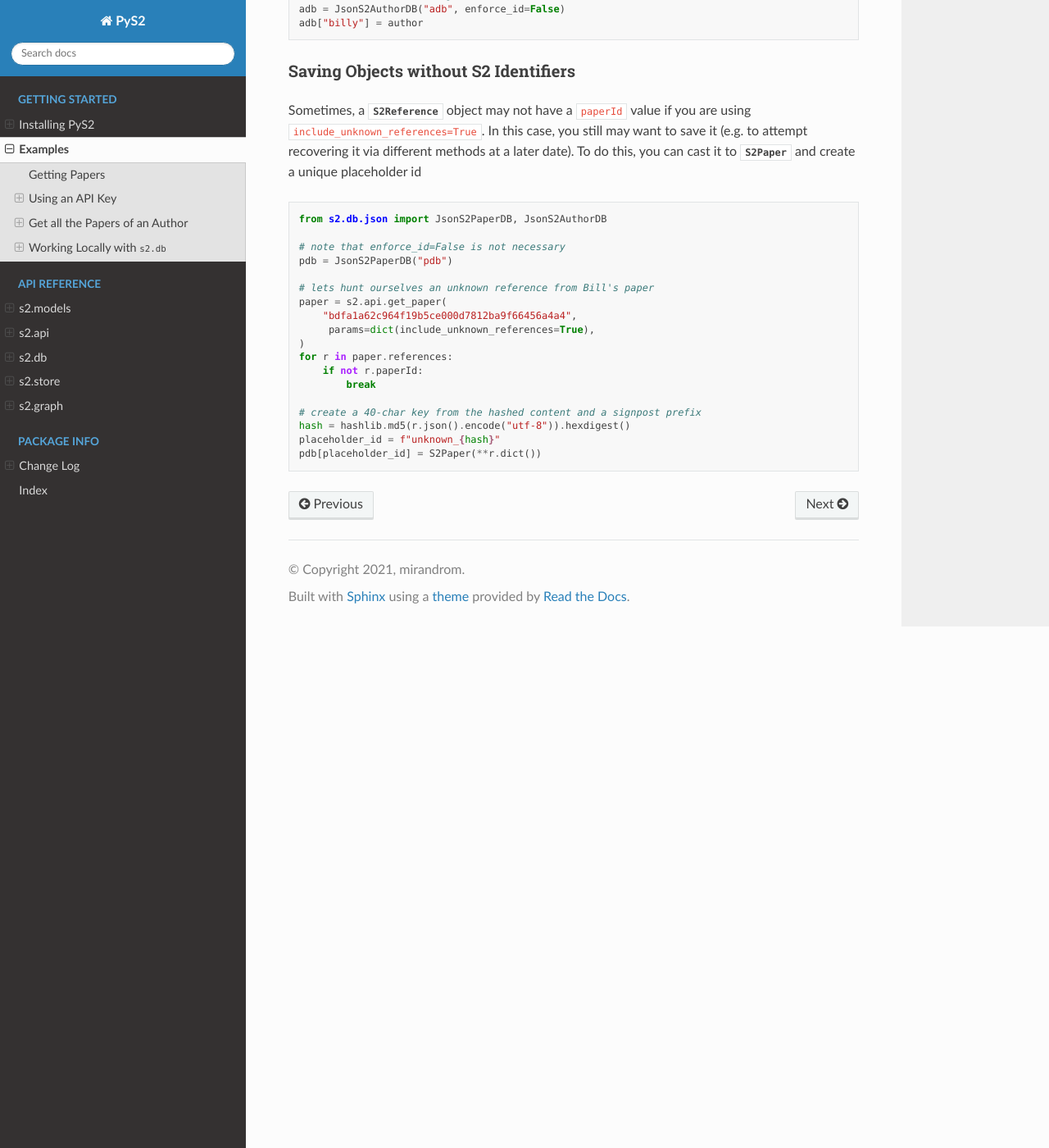
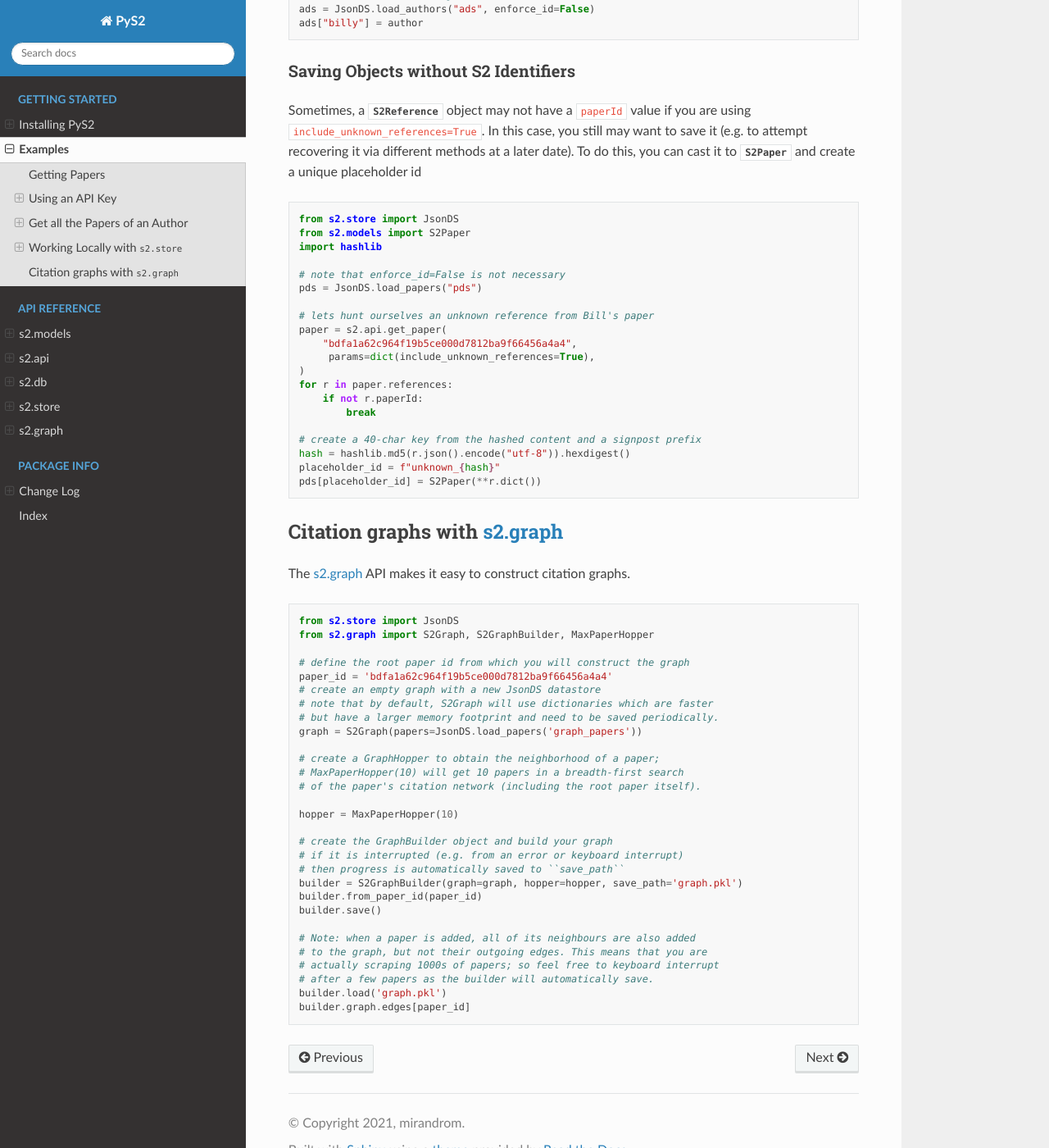
Before and after one commit to mirandrom/PyS2, a Sphinx documentation site: the page built from doc/getting_started/examples.rst, in a window 1280 px wide and 1400 px high, scrolled down 3282 px. Shown: the whole window at 82% size. Built offline with Sphinx 7.4.7 and the Read the Docs theme 2.0.0, drawn with Linux system fonts in a browser that asks for light colours; some of the changed text lies outside the part shown.

Commit message:
docs[s2.graph,s2.store]: updated examples

```diff
--- a/doc/api_reference/db.rst
+++ b/doc/api_reference/db.rst
@@ -7,7 +7,7 @@ s2.db
 
 PyS2 allows you to store and retrieve :class:`S2Paper` and :class:`S2Author`
 objects via arbitrary :class:`MutableMapping` classes. For an example, see
-:any:`saving_with_db`.
+:any:`saving_with_store`.
 
 .. toctree::
     :maxdepth: 2
--- a/doc/getting_started/examples.rst
+++ b/doc/getting_started/examples.rst
@@ -143,43 +143,43 @@ published *h* papers that have each been cited at least *h* times.
 
 Which gives us an *h*-index 12 for Bill Gates!
 
-.. _saving_with_db:
+.. _saving_with_store:
 
-Working Locally with :any:`s2.db`
+Working Locally with :any:`s2.store`
 --------------------------------------------------------------------------------
-The :any:`s2.db` API makes it easy to save and retrieve your :class:`.S2Paper`
+The :any:`s2.store` API makes it easy to save and retrieve your :class:`.S2Paper`
 and :class:`.S2Author` objects through a dict-like interface.
 
 .. code-block:: python
 
-    from s2.db.json import JsonS2PaperDB, JsonS2AuthorDB
+    from s2.store import JsonDS
 
     # path of directory where S2Papers will be saved as jsons
-    s2paper_json_dir = "pdb"
+    s2paper_json_dir = "pds"
 
     # if the directory does not exist, it is created
     # otherwise, previously saved S2Papers become accessible
-    pdb = JsonS2PaperDB(s2paper_json_dir)
+    pds = JsonDS.load_papers(s2paper_json_dir)
 
     # lets save Bill's papers from the previous example
     for p in papers:
-        pdb[p.paperId] = p
+        pds[p.paperId] = p
 
     # now lets delete pdb and recover Bill's papers
-    del pdb
-    pdb = JsonS2PaperDB(s2paper_json_dir)
+    del pds
+    pds = JsonDS.load_papers(s2paper_json_dir)
     for p in papers:
-        p2 = pdb[p.paperId]
+        p2 = pds[p.paperId]
         assert p2 == p
 
     # we can do the same for S2Author objects
-    adb = JsonS2AuthorDB("adb")
-    adb[author.authorId] = author
+    ads = JsonDS.load_authors("ads")
+    ads[author.authorId] = author
 
     # note that setting a value requires the key to be equal to the
     # S2 identifier of the object, but this behaviour can be disabled
-    adb = JsonS2AuthorDB("adb", enforce_id=False)
-    adb["billy"] = author
+    ads = JsonDS.load_authors("ads", enforce_id=False)
+    ads["billy"] = author
 
 
 .. _saving_unknown:
@@ -194,10 +194,12 @@ via different methods at a later date). To do this, you can cast it to
 
 .. code-block:: python
 
-    from s2.db.json import JsonS2PaperDB, JsonS2AuthorDB
+    from s2.store import JsonDS
+    from s2.models import S2Paper
+    import hashlib
 
     # note that enforce_id=False is not necessary
-    pdb = JsonS2PaperDB("pdb")
+    pds = JsonDS.load_papers("pds")
 
     # lets hunt ourselves an unknown reference from Bill's paper
     paper = s2.api.get_paper(
@@ -211,4 +213,42 @@ via different methods at a later date). To do this, you can cast it to
     # create a 40-char key from the hashed content and a signpost prefix
     hash = hashlib.md5(r.json().encode("utf-8")).hexdigest()
     placeholder_id = f"unknown_{hash}"
-    pdb[placeholder_id] = S2Paper(**r.dict())
+    pds[placeholder_id] = S2Paper(**r.dict())
+
+
+Citation graphs with :any:`s2.graph`
+--------------------------------------------------------------------------------
+The :any:`s2.graph` API makes it easy to construct citation graphs.
+
+
+.. code-block:: python
+
+    from s2.store import JsonDS
+    from s2.graph import S2Graph, S2GraphBuilder, MaxPaperHopper
+
+    # define the root paper id from which you will construct the graph
+    paper_id = 'bdfa1a62c964f19b5ce000d7812ba9f66456a4a4'
+    # create an empty graph with a new JsonDS datastore
+    # note that by default, S2Graph will use dictionaries which are faster
+    # but have a larger memory footprint and need to be saved periodically.
+    graph = S2Graph(papers=JsonDS.load_papers('graph_papers'))
+
+    # create a GraphHopper to obtain the neighborhood of a paper;
+    # MaxPaperHopper(10) will get 10 papers in a breadth-first search
+    # of the paper's citation network (including the root paper itself).
+
+    hopper = MaxPaperHopper(10)
+
+    # create the GraphBuilder object and build your graph
+    # if it is interrupted (e.g. from an error or keyboard interrupt)
+    # then progress is automatically saved to ``save_path``
+    builder = S2GraphBuilder(graph=graph, hopper=hopper, save_path='graph.pkl')
+    builder.from_paper_id(paper_id)
+    builder.save()
+
+    # Note: when a paper is added, all of its neighbours are also added
+    # to the graph, but not their outgoing edges. This means that you are
+    # actually scraping 1000s of papers; so feel free to keyboard interrupt
+    # after a few papers as the builder will automatically save.
+    builder.load('graph.pkl')
+    builder.graph.edges[paper_id]
```
